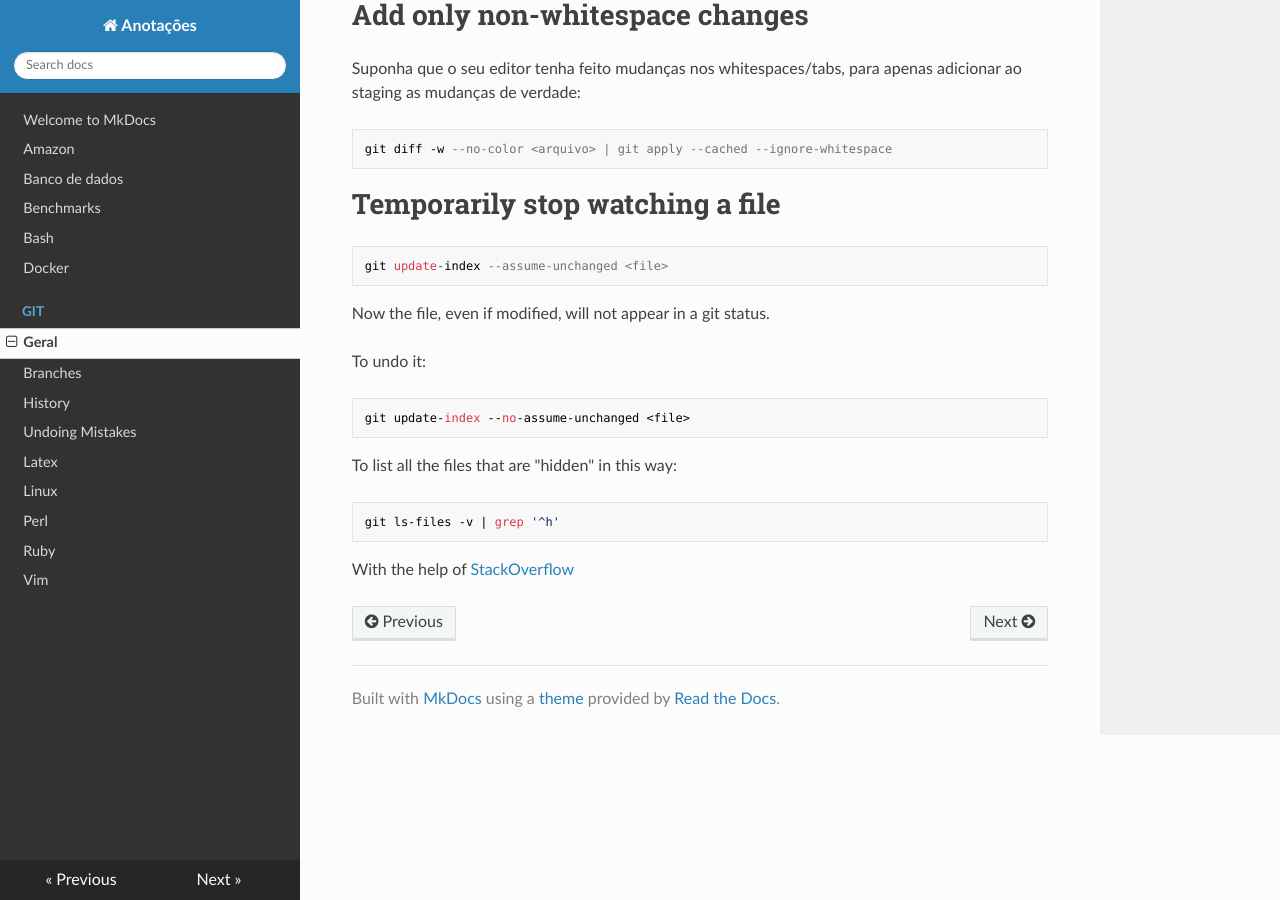
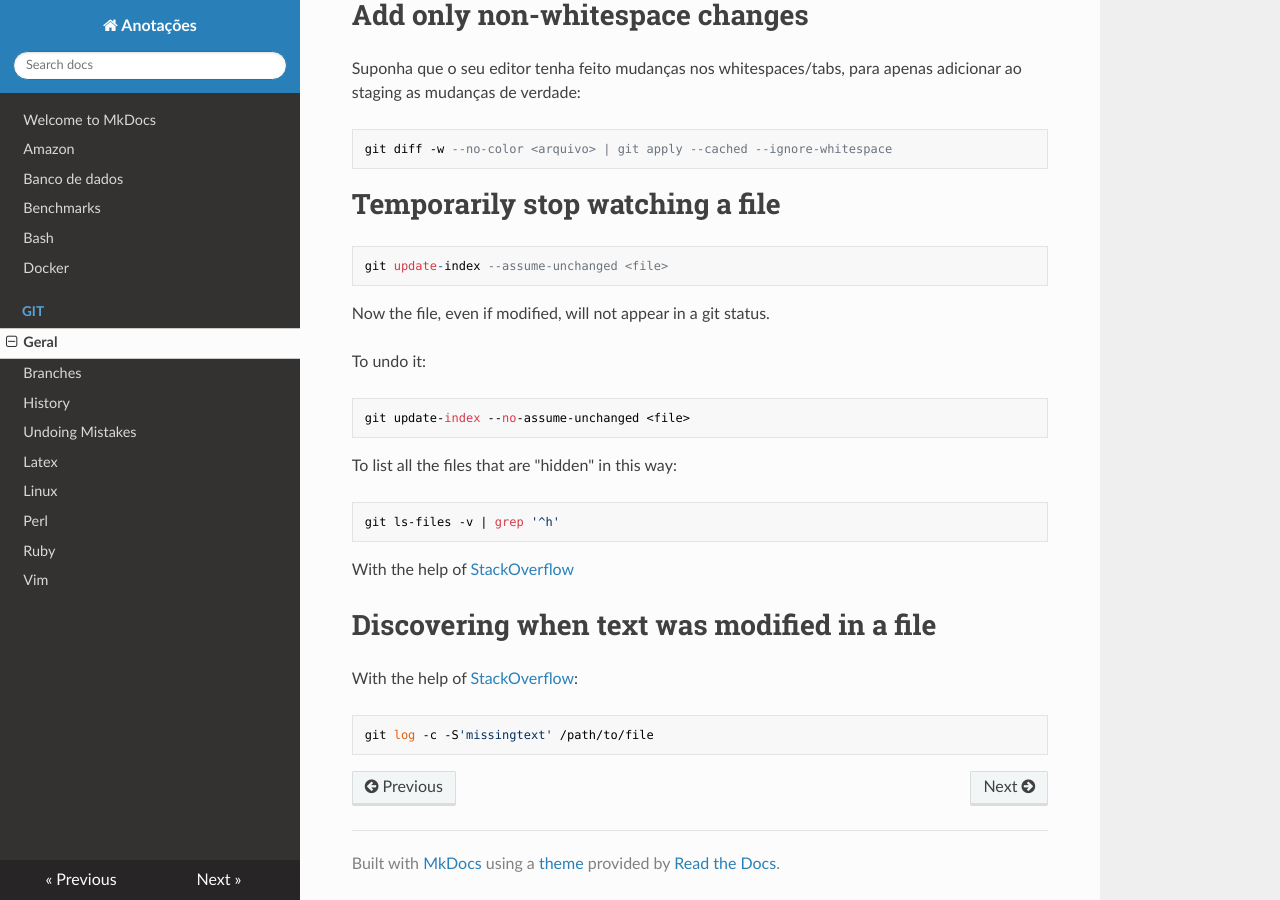
Before and after one commit to hposca/useful_notes, an MkDocs documentation site: the page built from docs/git/git.md, in a window 1280 px wide and 900 px high, scrolled down 1874 px. Built offline with MkDocs 1.6.1, drawn with Linux system fonts in a browser that asks for light colours; nearby versions of some CDN libraries; old or Windows-style settings are respelled for this version of MkDocs.

Commit message:
Discovering when text was modified in a file

```diff
--- a/docs/git/git.md
+++ b/docs/git/git.md
@@ -113,3 +113,9 @@ To list all the files that are "hidden" in this way:
     git ls-files -v | grep '^h'
 
 With the help of [StackOverflow](http://stackoverflow.com/questions/17195861/undo-git-update-index-assume-unchanged-file)
+
+# Discovering when text was modified in a file
+
+With the help of [StackOverflow](http://stackoverflow.com/questions/12591247/find-when-line-was-deleted):
+
+    git log -c -S'missingtext' /path/to/file
```
